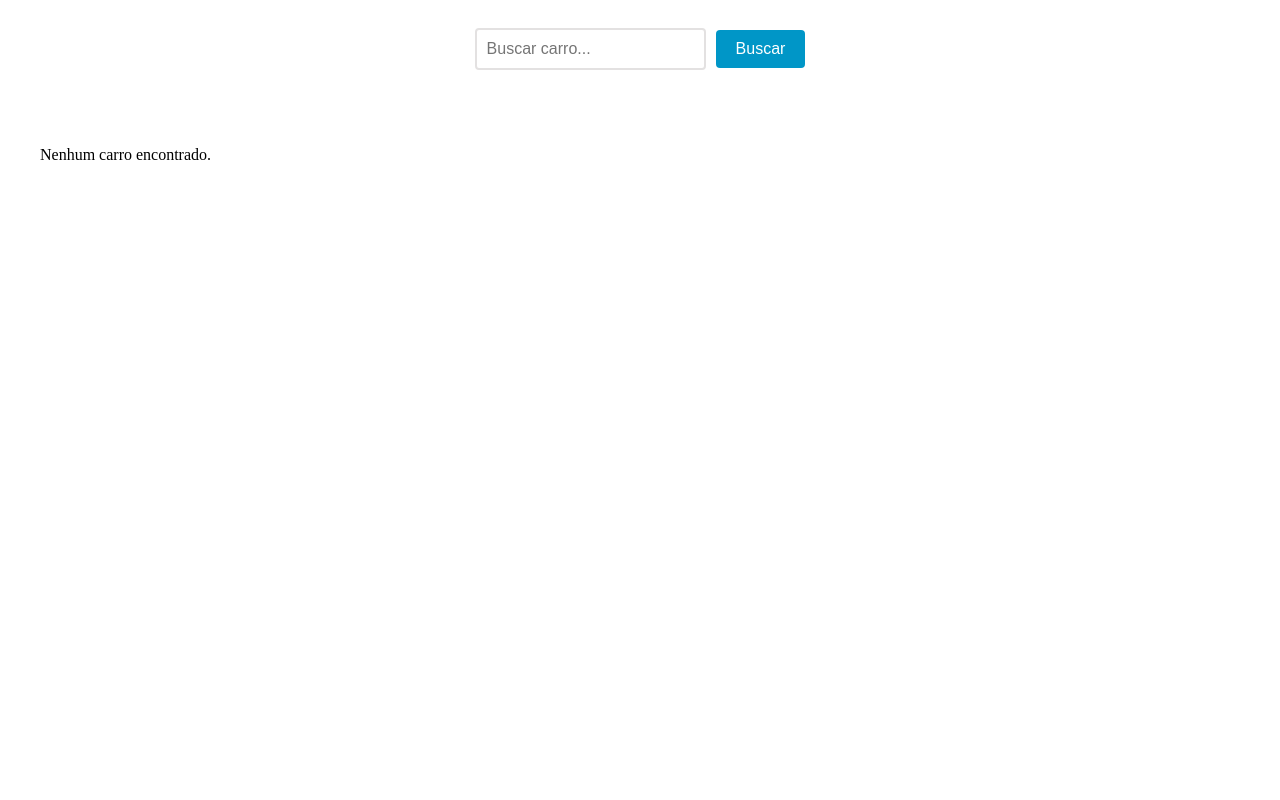
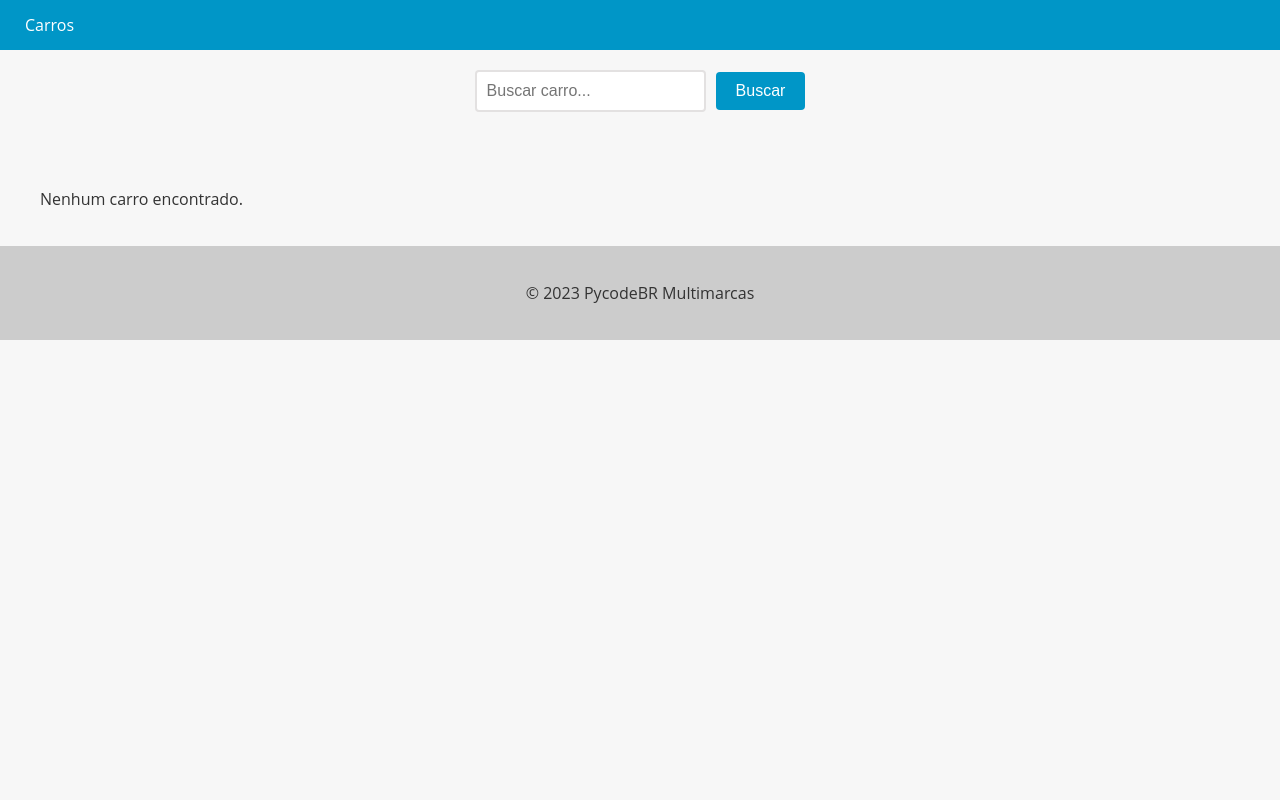
Before and after one commit to ramonbss/django_master_cars, a Django app: page /cars/ in a window 1280 px wide. Run offline with Django 5.2, Linux system fonts and the light colour scheme; data that the repository does not hold is empty.

Commit message:
feat: Add base template and configure Django settings to support global layout

```diff
--- a/app/settings.py
+++ b/app/settings.py
@@ -56,7 +56,7 @@ ROOT_URLCONF = 'app.urls'
 TEMPLATES = [
     {
         'BACKEND': 'django.template.backends.django.DjangoTemplates',
-        'DIRS': [],
+        'DIRS': ["app/templates"],
         'APP_DIRS': True,
         'OPTIONS': {
             'context_processors': [
--- /dev/null
+++ b/app/templates/base.html
@@ -0,0 +1,91 @@
+<!DOCTYPE html>
+<html lang="en">
+
+<head>
+    <meta charset="UTF-8">
+    <meta name="viewport" content="width=device-width, initial-scale=1.0">
+    <title>{% block title %}{% endblock %}</title>
+    <style>
+        body {
+            font-family: 'Open Sans', sans-serif;
+            background-color: #f7f7f7;
+            color: #333;
+            margin: 0;
+            padding: 0;
+        }
+
+        header {
+            background-color: #0096c7;
+            color: #fff;
+            text-align: center;
+        }
+
+        footer {
+            background-color: #ccc;
+            color: #333;
+            padding: 20px;
+            text-align: center;
+        }
+
+        nav {
+            background-color: #0096c7;
+            color: #fff;
+            height: 50px;
+            display: flex;
+            justify-content: space-between;
+            align-items: center;
+        }
+
+        nav ul {
+            list-style: none;
+            margin: 0;
+            padding: 0;
+            display: flex;
+        }
+
+        nav ul li {
+            margin: 0 10px;
+        }
+
+        nav ul li a {
+            color: #fff;
+            text-decoration: none;
+            font-size: 16px;
+            padding: 15px;
+            transition: all 0.3s ease;
+        }
+
+        nav ul li a:hover {
+            background-color: #32bbe8;
+        }
+
+        nav ul li.active a {
+            background-color: #666;
+        }
+
+        nav ul li.active a:hover {
+            background-color: #999;
+        }
+    </style>
+</head>
+
+<body>
+    <header>
+        <nav>
+            <ul>
+                <li><a href="{% url 'cars_list' %}">Carros</a></li>
+            </ul>
+        </nav>
+    </header>
+
+    <main>
+        {% block content %}
+        {% endblock %}
+    </main>
+
+    <footer>
+        <p>&copy; 2023 PycodeBR Multimarcas</p>
+    </footer>
+</body>
+
+</html>
--- a/cars/templates/cars.html
+++ b/cars/templates/cars.html
@@ -1,3 +1,4 @@
+{% extends "base.html" %}
 {% block content %}
 <style>
     .car-grid {
```
